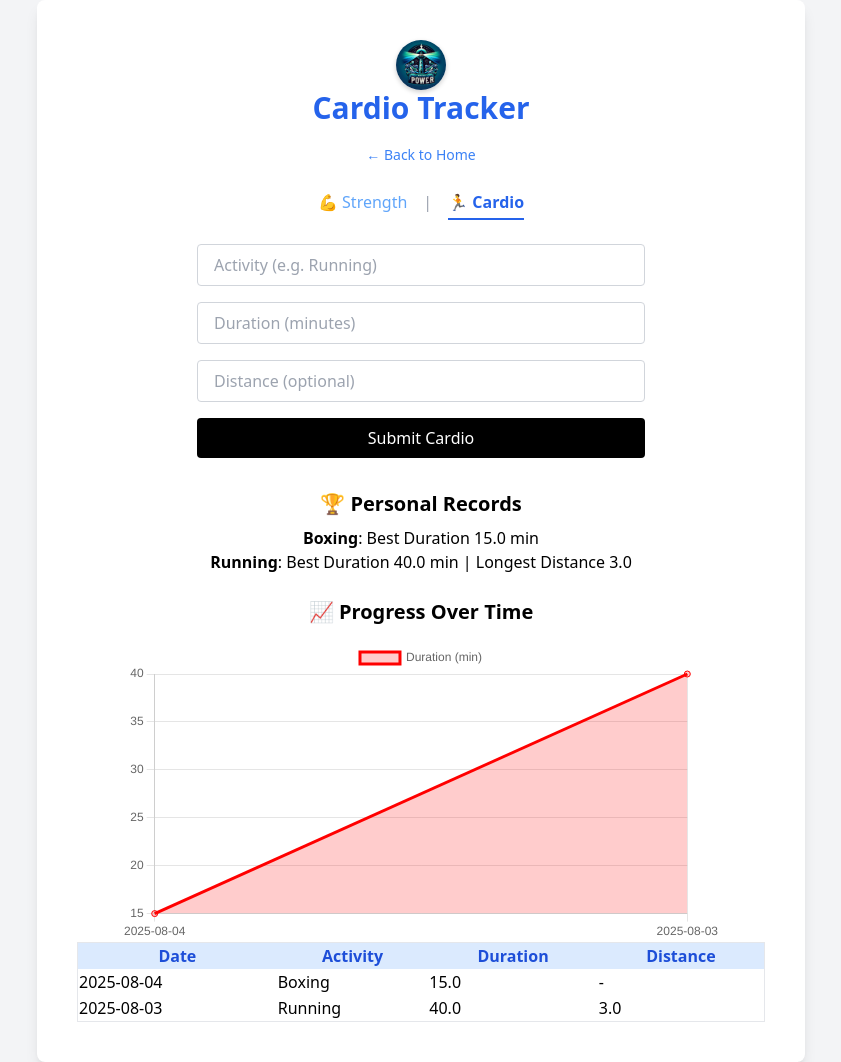
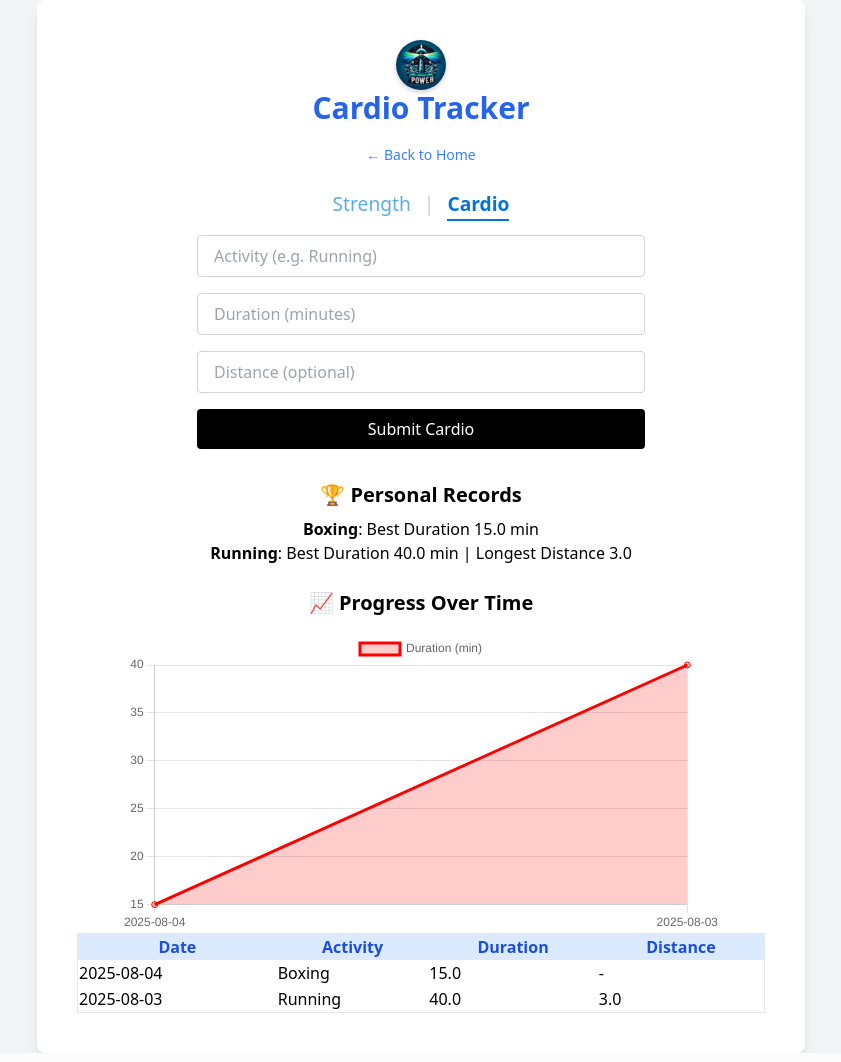
Before and after one commit to samrosen03/port-of-power-app, a Flask app: page /cardio in a window 1280 px wide. Shown: the whole page, without its empty margins (219-1060 px from the left). Run offline with Flask 3, Linux system fonts and the light colour scheme; a user stored in the database is signed in; style sheets or scripts are compiled from the project's sources.

Commit message:
UI: cleaned up Strength|Cardio tabs (inline styles, safe fix)

```diff
--- a/templates/cardio.html
+++ b/templates/cardio.html
@@ -15,18 +15,12 @@
       <a href="{{ url_for('index') }}" class="text-blue-500 hover:underline text-sm">← Back to Home</a>
     </div>
 <!-- ✅ Clean Strength|Cardio Tabs -->
-<div class="flex justify-center space-x-4 mb-6">
-  <!-- Strength Active -->
-  {% if request.endpoint == 'progress' %}
-    <span class="font-bold text-blue-600 border-b-2 border-blue-600 pb-1">💪 Strength</span>
-    <span class="text-gray-400">|</span>
-    <a href="{{ url_for('cardio') }}" class="text-blue-400 hover:text-blue-600 transition">🏃 Cardio</a>
-  {% else %}
-    <a href="{{ url_for('progress') }}" class="text-blue-400 hover:text-blue-600 transition">💪 Strength</a>
-    <span class="text-gray-400">|</span>
-    <span class="font-bold text-blue-600 border-b-2 border-blue-600 pb-1">🏃 Cardio</span>
-  {% endif %}
+<div class="text-center mb-4" style="font-size:1.2rem;">
+  <a href="{{ url_for('progress') }}" style="color:#5dade2;text-decoration:none;">Strength</a>
+  <span style="color:#ccc;margin:0 8px;">|</span>
+  <span style="color:#0074D9;font-weight:bold;border-bottom:2px solid #0074D9;padding-bottom:2px;">Cardio</span>
 </div>
+
 
 
 
```
Also changed, not shown: templates/progress.html (+5 -11 lines).
